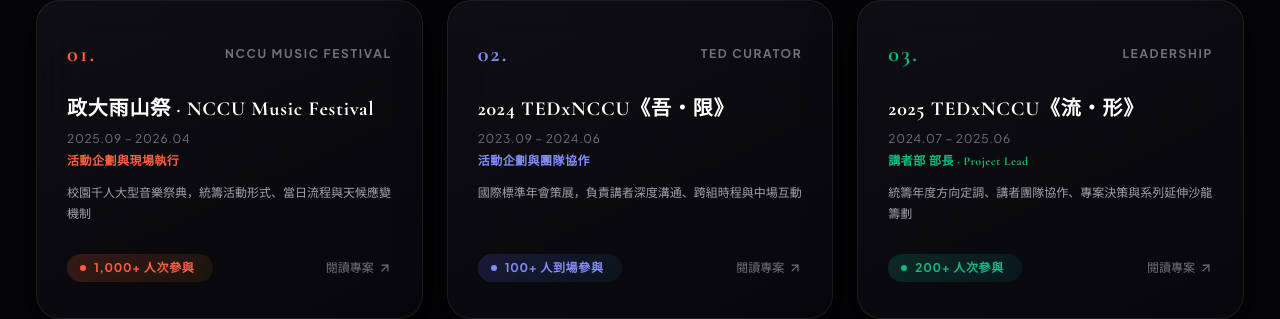
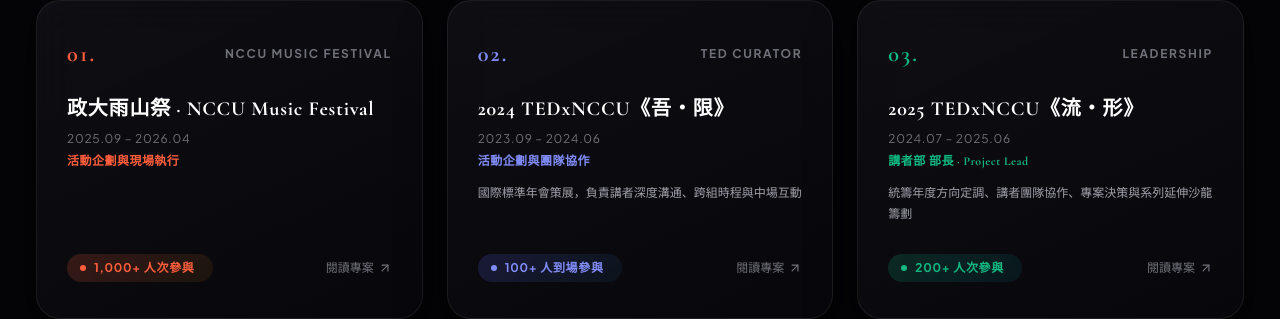
Before and after one commit to chisoon012/chishun0102, a React (Vite) app in the folder remix-chishun-portfolio/: page / in a window 1280 px wide. Shown: the part 888-1207 px from the top of the page. Built offline with nearby package versions, Linux system fonts and the light colour scheme.

Commit message:
Update App.tsx

```diff
--- a/remix-chishun-portfolio/src/App.tsx
+++ b/remix-chishun-portfolio/src/App.tsx
@@ -1661,7 +1661,6 @@
                 title: "政大雨山祭 · NCCU Music Festival",
                 period: "2025.09 – 2026.04",
                 role: "活動企劃與現場執行",
-                desc: "校園千人大型音樂祭典，統籌活動形式、當日流程與天候應變機制",
                 impact: "1,000+ 人次參與",
                 accent: ATMOSPHERES.vol3.accent,
                 accentBg: ATMOSPHERES.vol3.accentBg,
```
